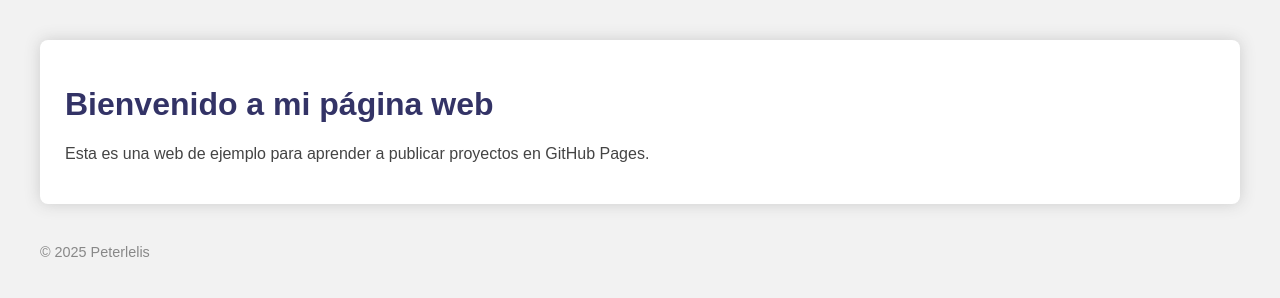
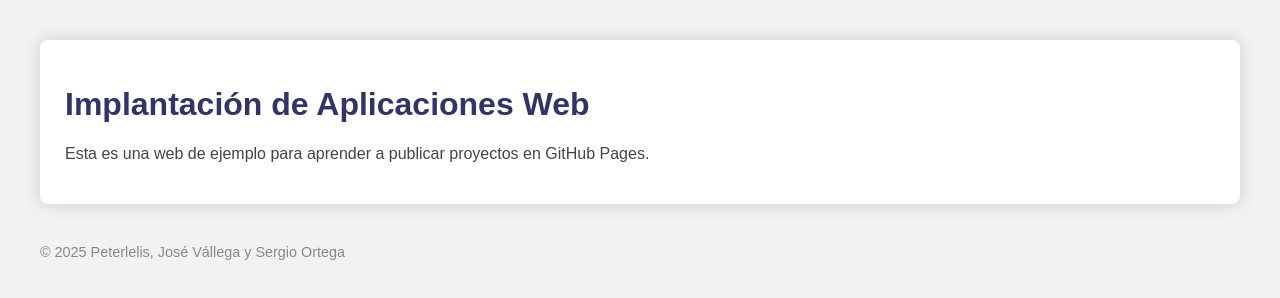
Before and after one commit to PeterLelis/ASIR-compartido, a plain HTML site: page Index.html in a window 1280 px wide. Drawn offline with Linux system fonts and the light colour scheme.

Commit message:
editado por Peter

```diff
--- a/Index.html
+++ b/Index.html
@@ -14,11 +14,11 @@
 </head>
 <body>
     <div class="content">
-        <h1>Bienvenido a mi página web</h1>
+        <h1>Implantación de Aplicaciones Web</h1>
         <p>Esta es una web de ejemplo para aprender a publicar proyectos en GitHub Pages.</p>
     </div>
     <footer>
-        &copy; 2025 Peterlelis
+        &copy; 2025 Peterlelis, José Vállega y Sergio Ortega
     </footer>
 </body>
 </html>
```
